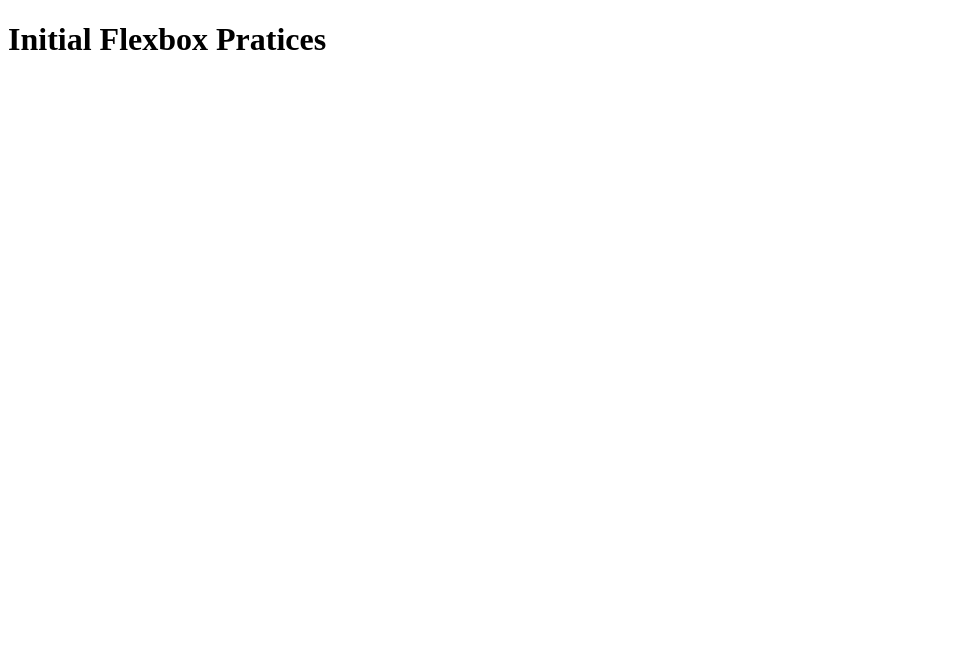
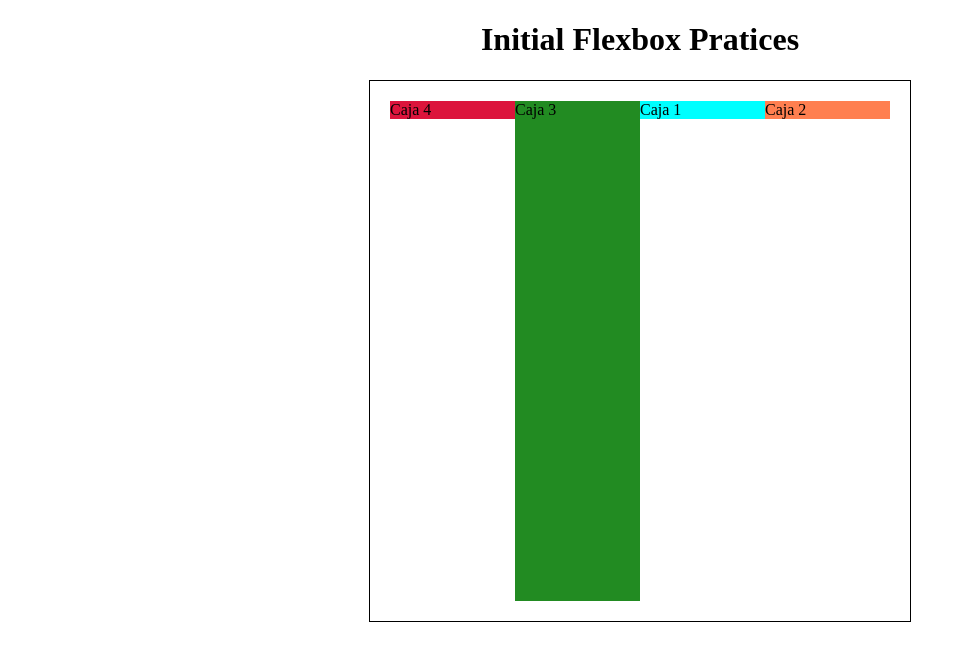
Before and after one commit to pabloskyDev/flexBoxPractice, a plain HTML site: page index.html in a window 1280 px wide. Shown: the whole page, without its empty margins (0-965 px from the left). Drawn offline with Linux system fonts and the light colour scheme.

Commit message:
Complete Flexbox course from Udemy

```diff
--- a/initialConcepts/index.html
+++ b/index.html
@@ -9,5 +9,13 @@
 </head>
 <body>
     <h1>Initial Flexbox Pratices</h1>
+    <!-- https://flexbox.help/ Test CSS Flexbox Rules -->
+    <!-- https://the-echoplex.net/flexyboxes/ -->
+    <section>
+        <article class="caja1">Caja 1</article>
+        <article class="caja2">Caja 2</article>
+        <article class="caja3">Caja 3</article>
+        <article class="caja4">Caja 4</article>
+    </section>
 </body>
 </html>
--- /dev/null
+++ b/src/css/styles.css
@@ -0,0 +1,56 @@
+h1 {
+    text-align: center;
+}
+
+section {
+    width: 500px;
+    padding: 20px;
+    height: 500px;
+    border: 1px solid #000;
+    margin: 0 auto;
+    display: flex; /*Propiedad para determinar que un contenedor pueda usar flexbox*/
+    flex-direction: row; /*Flexbox cuenta con dos ejes, por defecto row(horizontal) y column(vertical)*/
+    flex-wrap: wrap; /*Saltar a la siguiente linea cuando los item superan el ancho del contenedor*/
+    justify-content: space-around; /*Alinea los hijos en el eje principal(horizontal o vertical) */
+    align-items: flex-start; /*Alinea los elementos en el eje secundario*/
+
+}
+
+.caja1 {
+    background-color: #00ffff;
+    /* Flexgrow trabaja con el espacio disponible */
+    /* flex-grow: 2; */
+    /* Todo se puede resumir con la propiedad flex */
+    flex: 1 1 0px;
+    /* Order: Organiza de menor a mayor el posicionamiento los hijos(boxes) */
+    order: 1;
+}
+
+.caja2 {
+    background-color: #ff7f50;
+    /* Flex-shrink determina el nivel de reducción de los hijos */
+    /* flex-shrink: 1; */
+    /* Flex-basis determina el tamaño inicial de las cajas */
+    /* Flex-basis: 0; Si se coloca en todos los items hijos coloca los items con el mismo espaciado, independientemente de su contenido */
+    /* flex-basis: 200px; */
+    /* flex: flex-grow, flex-basis, flex-shrink */
+    flex: 1 1 0px;
+    order: 2;
+}
+
+.caja3 {
+    background-color: #228b22;
+    align-self: stretch; /*Alinea elementos hijos de forma individual en el eje secundario*/
+    /* Los hijos flexibles ignoran propiedades como float, clear y vertical-align */
+    /* Podemos modificar el tamaño de los hijos con flex-grow, flex-shrink, flex-basis */
+    /* Por defecto el tamaño de los hijos se define por el tamaño de su contenido */
+    /* flex-grow: 1; */
+    flex: 1 1 0px;
+    order: 0;
+}
+
+.caja4 {
+    background-color: #dc143c;
+    flex: 1 1 0px;
+    order: -1;
+}
```
Also changed, not shown: initialConcepts/src/css/styles.css (deleted).
